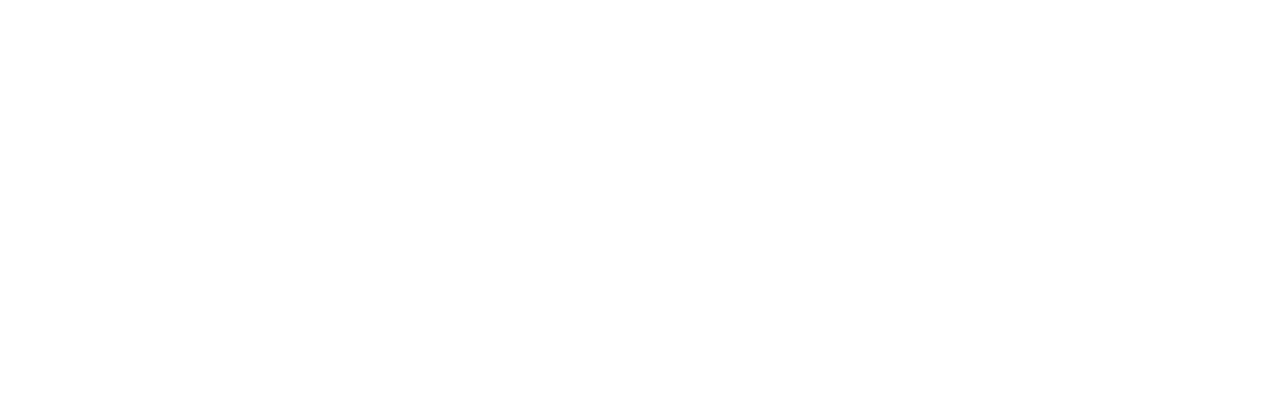
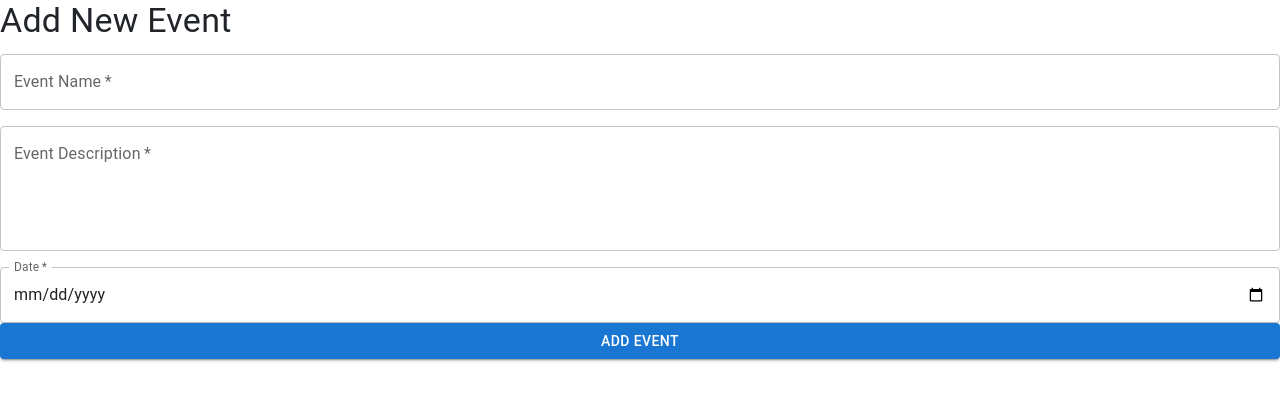
Before and after one commit to Ctbenoit60/MiniProject3, a React (Vite) app in the folder BlogPoster/: page /events in a window 1280 px wide. Before the commit this address had no page. Shown: the top 400 px of the page. Built offline with nearby package versions, Linux system fonts and the light colour scheme; the HTML template or start-up script is replaced by a standard one.

Commit message:
Created an Events page seperate from the Calendar page

```diff
--- a/BlogPoster/src/App.jsx
+++ b/BlogPoster/src/App.jsx
@@ -1,12 +1,13 @@
 import { Route, Routes } from "react-router-dom";
 import "./App.css";
-import IndexPage from "./pages/IndexPage";
+// import IndexPage from "./pages/IndexPage";
+// SUDO: The index page will eventually be a promo page.
 import LoginPage from "./pages/LoginPage";
 import Layout from "./Layout";
 import SignUp from "./pages/SignUpPage";
 import axios from "axios";
 import CalendarPage from "./pages/CalendarPage";
-// import Background from "./pages/Background";
+import EventsPage from "./pages/EventsPage";
 // SUDO: Removing backend page for now. Plan on adding it back in when Image APi is implemented
 
 axios.defaults.baseURL = 'http://127.0.0.1:4000';
@@ -16,11 +17,11 @@
 
     <Routes>
       <Route path="/" element={<Layout />}>
-        <Route index element={<IndexPage />} />
+        <Route index element={<LoginPage />} />
         <Route path="/login" element={<LoginPage />} />
         <Route path="/signup" element={<SignUp />} />
         <Route path="/calendar" element={<CalendarPage />} />
-        {/* <Route path="/background" element={<Background />} /> */}
+        <Route path="/events" element={<EventsPage />} />
       </Route>
     </Routes>
   );
--- a/BlogPoster/src/components/CalendarModal.jsx
+++ b/BlogPoster/src/components/CalendarModal.jsx
@@ -5,10 +5,10 @@
 import * as bootstrap from "bootstrap"; // Importing bootstrap for popover
 import "bootstrap/dist/css/bootstrap.min.css"; // Importing Bootstrap CSS
 import "../index.css"; // Importing custom CSS
-import { Grid } from "@mui/material";
+import { Grid, Link } from "@mui/material";
 import Box from "@mui/system/Box";
 import BackgroundModal from "../components/BackgroundModal";
-import EventComponent from "../components/EventModal";
+// import EventComponent from "../components/EventModal";
 import { useEffect, useRef, useState } from "react";
 
 
@@ -38,7 +38,11 @@
       <Box m="20px">
         <Grid container spacing={2}>
           <Grid item xs={4}>
-            <EventComponent />
+          <Grid item>
+                <Link href="/events" variant="body2">
+                  {"Add Event"}
+                </Link>
+                </Grid>
             <br />
             <BackgroundModal />
           </Grid>
--- a/BlogPoster/src/components/EventModal.jsx
+++ b/BlogPoster/src/components/EventModal.jsx
@@ -1,6 +1,8 @@
 import { useState } from 'react';
 import { TextField, Button, Grid, Typography } from '@mui/material';
 import axios from 'axios';
+import { useNavigate } from "react-router-dom";
+
 
 
 
@@ -14,6 +16,9 @@
   const [eventDescription, setEventDescription] = useState("");
   const [eventDate, setEventDate] = useState("");
   const [eventTime, setEventTime] = useState("");
+
+  const navigate = useNavigate();
+
 
   const handleSubmit = (e) => {
     e.preventDefault();
@@ -36,6 +41,8 @@
                 setEventDescription("");
                 setEventDate("");
                 setEventTime("");
+                // Navigates to back to calendar on submit
+                navigate("/calendar");
             })
             .catch(function (error) {
                 console.log(error);
--- /dev/null
+++ b/BlogPoster/src/pages/EventsPage.jsx
@@ -0,0 +1,12 @@
+// import { useEffect } from 'react';
+import EventModal from "../components/EventModal"
+
+
+export default function EventsPage () {
+    return (
+        <div>
+        <EventModal></EventModal>
+        </div>
+
+    )
+}
--- a/BlogPoster/src/pages/IndexPage.jsx
+++ b/BlogPoster/src/pages/IndexPage.jsx
@@ -2,7 +2,7 @@
 export default function IndexPage() {
     return(
         <div>
-       index page here
+       Future Promo Page
       </div>
     )
 
```
Also changed, not shown: BlogPoster/src/pages/Background.jsx (deleted, +0 -26 lines).
